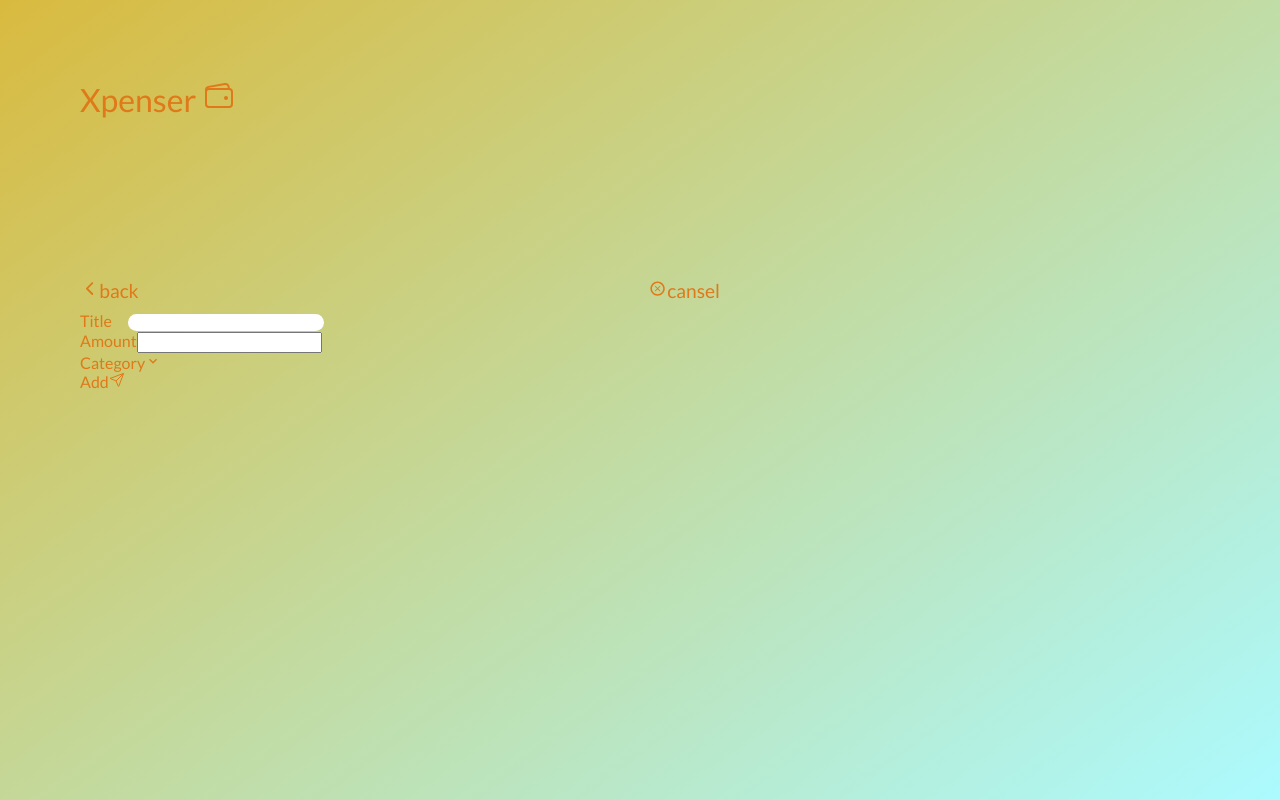
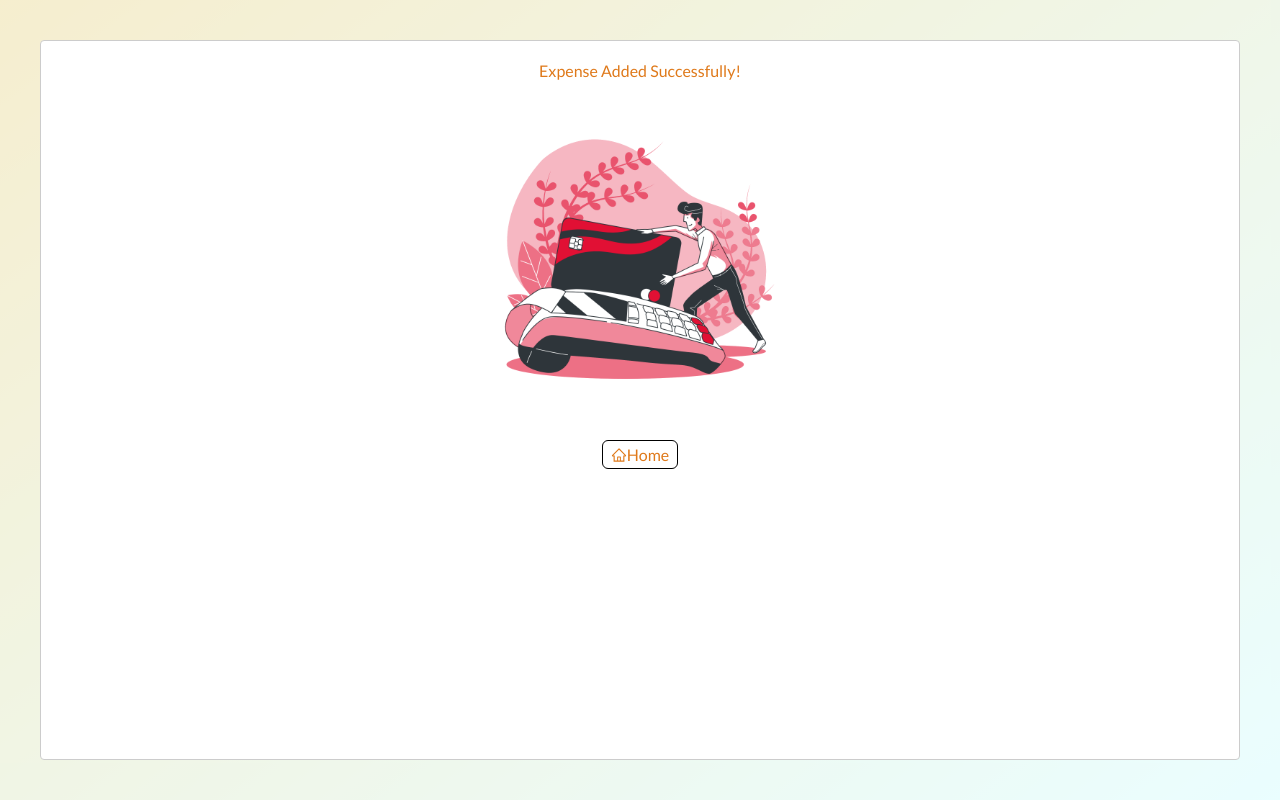
Before and after one commit to abdallah1996adam/expense-tracker-app, a React (Create React App) app: page /add-expense in a window 1280 px wide. Shown: the top 800 px of the page. Built offline with nearby package versions, Linux system fonts and the light colour scheme.

Commit message:
:rocket:

```diff
--- a/src/components/addForm/AddForm.jsx
+++ b/src/components/addForm/AddForm.jsx
@@ -8,6 +8,7 @@ import { MdKeyboardArrowDown } from "react-icons/md";
 import { IoPaperPlaneOutline } from "react-icons/io5";
 
 import { categories } from "../../constants";
+import Modal from "./Modal";
 
 //scss
 import "./addform.css";
@@ -20,6 +21,7 @@ export const AddForm = () => {
   const [amount, setAmount] = useState("");
   const [category, setCategory] = useState(null);
   const [isOpen, setIsOpen] = useState(false);
+  const [modalOpen, setModalOpen] = useState(false)
 
   const dispatch = useDispatch();
 
@@ -56,6 +58,7 @@ export const AddForm = () => {
 
   return (
     <main className="add-form">
+      <Modal />
       <section className="form-item">
         <label>Title</label>
         <input
--- /dev/null
+++ b/src/components/addForm/Modal.jsx
@@ -0,0 +1,40 @@
+import React from "react";
+import ReactModal from "react-modal";
+import { Link } from "react-router-dom";
+import { AiOutlineHome } from "react-icons/ai";
+
+import "./modal.css";
+
+const Modal = () => {
+  const customStyles = {
+    content: {
+      top: "50%",
+      left: "50%",
+      right: "auto",
+      bottom: "auto",
+      marginRight: "-50%",
+      transform: "translate(-50%, -50%)",
+      backgroundColor: "#71ccca",
+    },
+  };
+  return (
+    <ReactModal isOpen={true} style={{ customStyles }}>
+      <div className="modal-inner">
+        <label>Expense Added Successfully!</label>
+        <img
+          src={require("../../assets/images/added-image.png").default}
+          alt="Expense Added"
+          className="added-image"
+        />
+        <Link to="/">
+          <div className="take-home-button">
+            <AiOutlineHome />
+            Home
+          </div>
+        </Link>
+      </div>
+    </ReactModal>
+  );
+};
+
+export default Modal;
--- /dev/null
+++ b/src/components/addForm/modal.css
@@ -0,0 +1,24 @@
+
+  .modal-inner {
+    display: flex;
+    flex-direction: column;
+    align-items: center;
+  }
+  .added-image {
+    height: 360px;
+  }
+
+  .take-home-button {
+    border: 1px solid black;
+    padding: 4px 8px;
+    border-radius: 6px;
+    display: flex;
+    justify-content: center;
+    align-items: center;
+  }
+  .take-home-button i {
+    display: flex;
+    justify-content: center;
+    align-items: center;
+    margin-right: 6px;
+  }
```
Also changed, not shown: src/assets/images/added-image.png (added).
